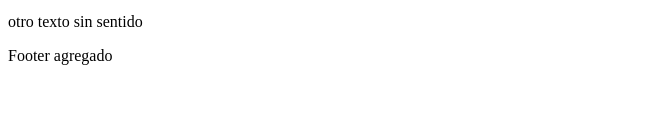
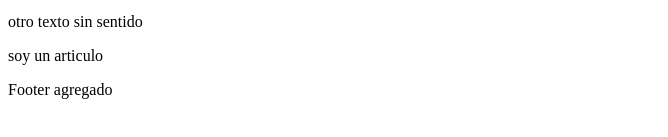
Before and after one commit to visforvioleta/repo-prueba2610, a plain HTML site: page index.html in a window 1280 px wide. Shown: the part 172-309 px from the top of the page, without its empty margins (0-668 px from the left). Drawn offline with Linux system fonts and the light colour scheme.

Commit message:
ultimos cambios

```diff
--- a/index.html
+++ b/index.html
@@ -11,6 +11,7 @@
     <main><p>Agregue un cuerpo principal</p>
     <button type="">Soy un boton</button>
     <p>otro texto sin sentido</p>
+    <article><p>soy un articulo</p></article>
 </main>
     <footer>
         <p>Footer agregado</p>
```
